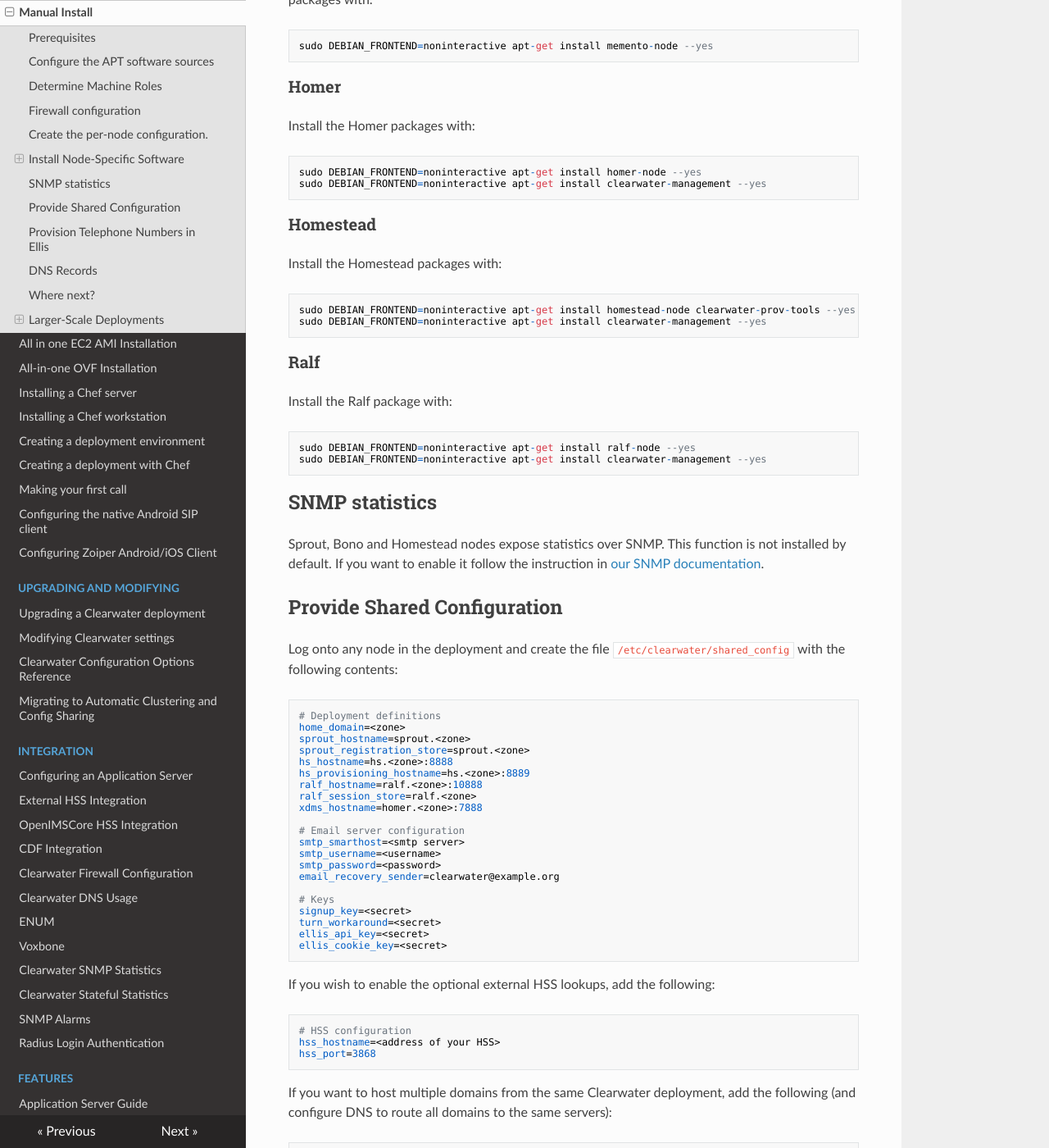
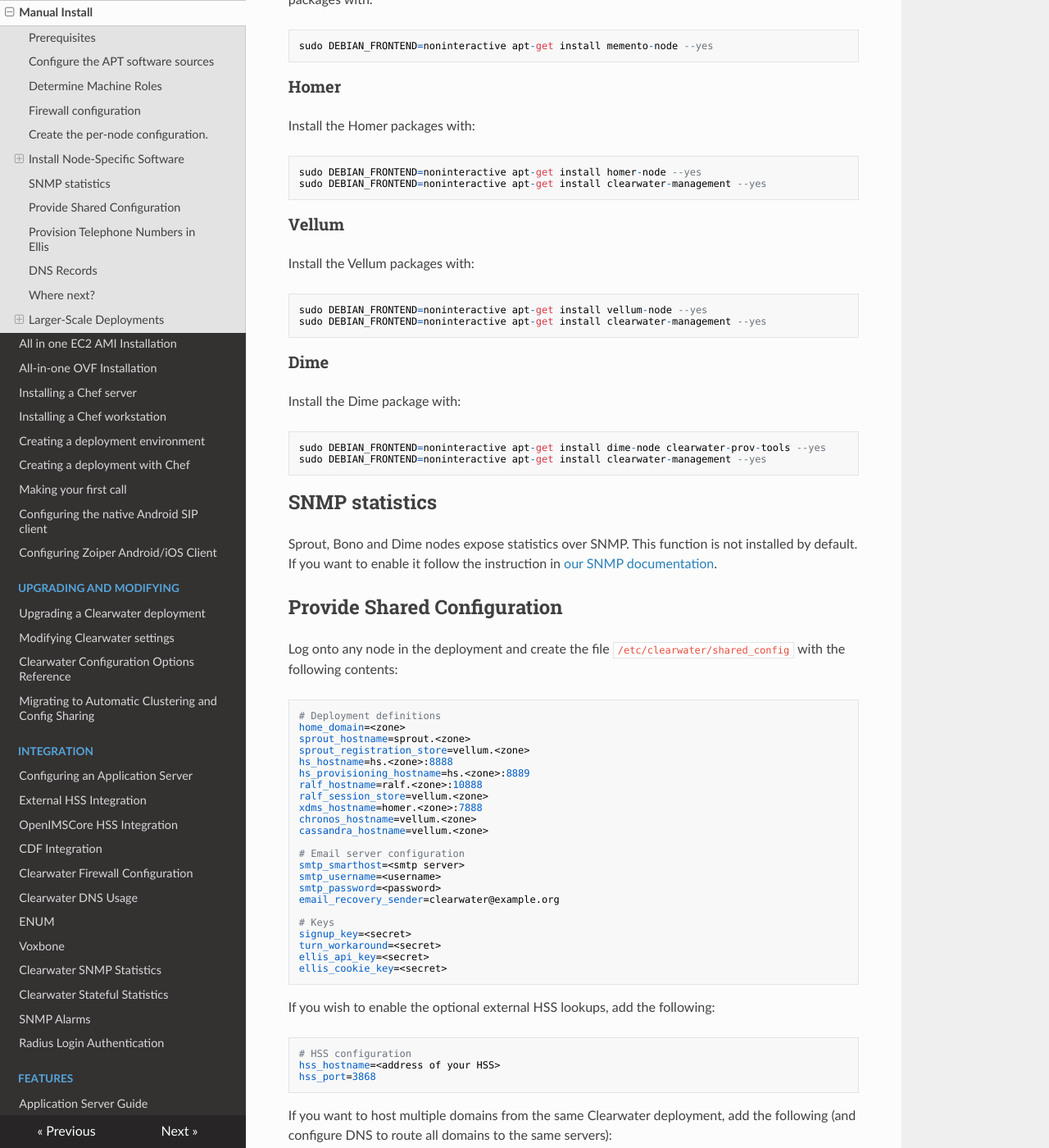
Before and after one commit to Metaswitch/clearwater-readthedocs, an MkDocs documentation site: the page built from docs/Manual_Install.md, in a window 1280 px wide and 1400 px high, scrolled down 3958 px. Shown: the whole window at 82% size. Built offline with MkDocs 1.6.1, drawn with Linux system fonts in a browser that asks for light colours; nearby versions of some CDN libraries; old or Windows-style settings are respelled for this version of MkDocs; some of the changed text lies outside the part shown.

Commit message:
Update Manual Install docs for new node types

```diff
--- a/docs/Manual_Install.md
+++ b/docs/Manual_Install.md
@@ -56,8 +56,8 @@ The six roles are:
 * bono - This role also hosts a restund STUN server
 * sprout
 * homer
-* homestead
-* ralf
+* dime
+* vellum
 
 ## Firewall configuration
 
@@ -80,10 +80,10 @@ If you are creating a [geographically redundant deployment](Geographic_redundanc
 * `etcd_cluster` should contain the IP addresses of nodes only in the local site
 *  you should set `local_site_name` and `remote_site_names` in `/etc/clearwater/local_config`
      *   These names are arbitrary, but should reflect the node's location (e.g. a node in site A should have `local_site_name=siteA` and `remote_site_names=siteB`, whereas a node in site B should have `local_site_name=siteB` and `remote_site_names=siteA`):
-*  on the first Homestead, Homer and Memento node in the second site, you should set `remote_cassandra_seeds` to the IP address of a node of that type in the first site
-    *  e.g. on the first Homestead node in site `siteB`, set `remote_cassandra_seeds` to the IP address of a Hometead node in site `siteA`
+*  on the first Vellum, Homer and Memento node in the second site, you should set `remote_cassandra_seeds` to the IP address of a node of that type in the first site
+    *  e.g. on the first Vellum node in site `siteB`, set `remote_cassandra_seeds` to the IP address of a Vellum node in site `siteA`
 
-If this machine will be a Sprout or Ralf node create the file `/etc/chronos/chronos.conf` with the following contents:
+If this machine will be a Vellum node create the file `/etc/chronos/chronos.conf` with the following contents:
 
     [http]
     bind-address = <privateIP>
@@ -137,23 +137,23 @@ Install the Homer packages with:
     sudo DEBIAN_FRONTEND=noninteractive apt-get install homer-node --yes
     sudo DEBIAN_FRONTEND=noninteractive apt-get install clearwater-management --yes
 
-### Homestead
+### Vellum
 
-Install the Homestead packages with:
+Install the Vellum packages with:
 
-    sudo DEBIAN_FRONTEND=noninteractive apt-get install homestead-node clearwater-prov-tools --yes
+    sudo DEBIAN_FRONTEND=noninteractive apt-get install vellum-node --yes
     sudo DEBIAN_FRONTEND=noninteractive apt-get install clearwater-management --yes
 
-### Ralf
+### Dime
 
-Install the Ralf package with:
+Install the Dime package with:
 
-    sudo DEBIAN_FRONTEND=noninteractive apt-get install ralf-node --yes
+    sudo DEBIAN_FRONTEND=noninteractive apt-get install dime-node clearwater-prov-tools --yes
     sudo DEBIAN_FRONTEND=noninteractive apt-get install clearwater-management --yes
 
 ## SNMP statistics
 
-Sprout, Bono and Homestead nodes expose statistics over SNMP. This function is not installed by default. If you want to enable it follow the instruction in [our SNMP documentation](Clearwater_SNMP_Statistics.md).
+Sprout, Bono and Dime nodes expose statistics over SNMP. This function is not installed by default. If you want to enable it follow the instruction in [our SNMP documentation](Clearwater_SNMP_Statistics.md).
 
 ## Provide Shared Configuration
 
@@ -162,12 +162,14 @@ Log onto any node in the deployment and create the file `/etc/clearwater/shared_
     # Deployment definitions
     home_domain=<zone>
     sprout_hostname=sprout.<zone>
-    sprout_registration_store=sprout.<zone>
+    sprout_registration_store=vellum.<zone>
     hs_hostname=hs.<zone>:8888
     hs_provisioning_hostname=hs.<zone>:8889
     ralf_hostname=ralf.<zone>:10888
-    ralf_session_store=ralf.<zone>
+    ralf_session_store=vellum.<zone>
     xdms_hostname=homer.<zone>:7888
+    chronos_hostname=vellum.<zone>
+    cassandra_hostname=vellum.<zone>
 
     # Email server configuration
     smtp_smarthost=<smtp server>
```
